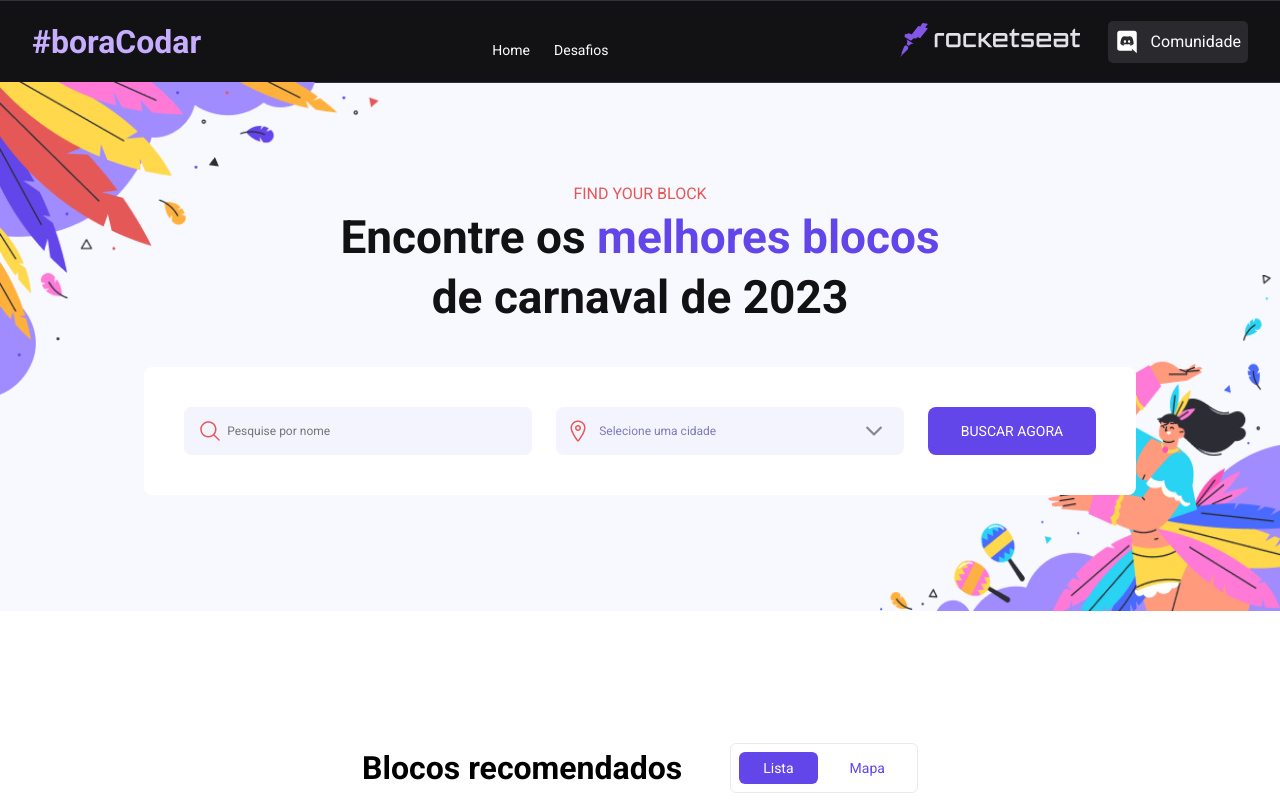
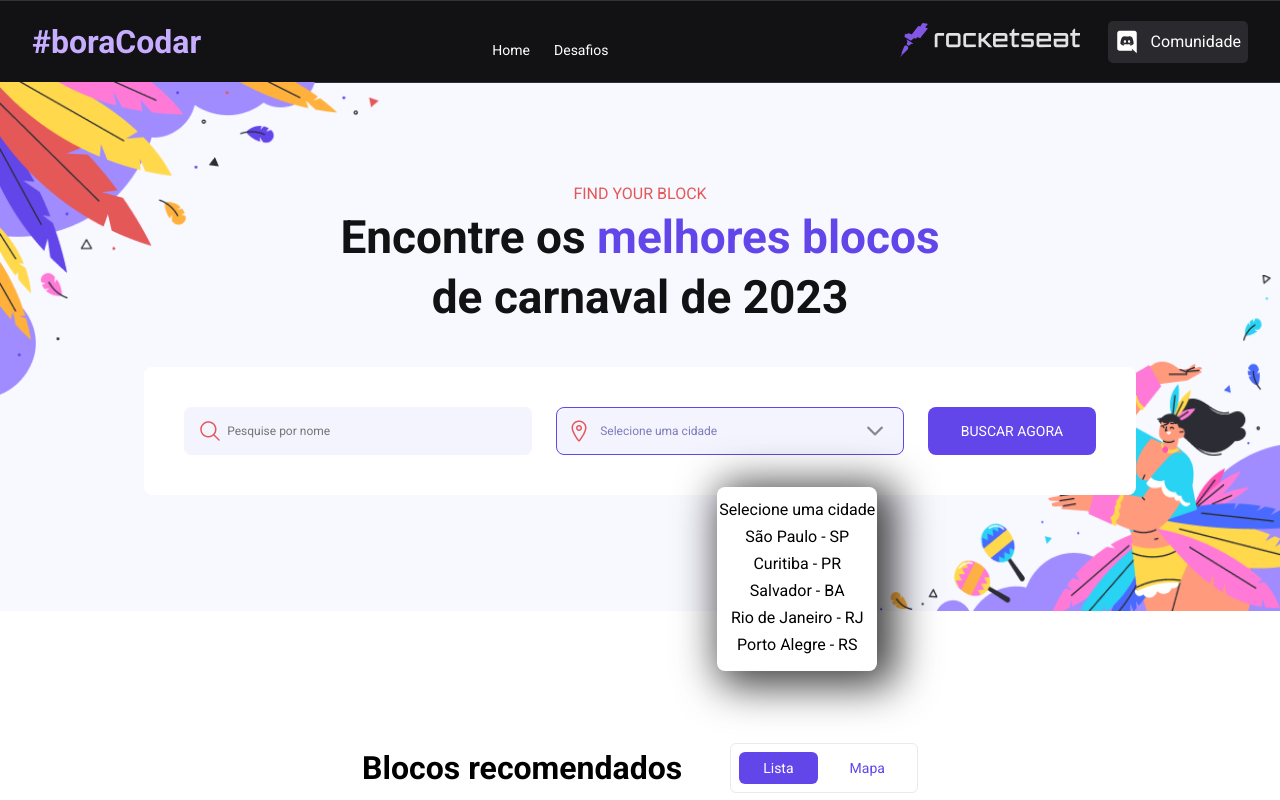
Before and after one commit to Flaviojcf/lets-code, a React (Vite) app: page /challenges/week07 in a window 1280 px wide. Both pictures are taken after a click on the element "Selecione uma cidade". Shown: the top 800 px of the page. Built offline with nearby package versions, Linux system fonts and the light colour scheme.

Commit message:
feat: create all functions to challenge 07

```diff
--- a/src/projects/carnival-block/CarnivalBlock.tsx
+++ b/src/projects/carnival-block/CarnivalBlock.tsx
@@ -17,12 +17,20 @@ import dbCarnival from "./db/carnival.json";
 export function CarnivalBlockProject() {
   const [text, setText] = useState("");
   const [filter, setFilter] = useState("");
+  const [filterLocale, setFilterLocale] = useState("Selecione uma cidade")
+  const [isHidden, setIsHidden] = useState(true)
+  const [locale, setLocale] = useState('')
 
   function handleSearch() {
     setFilter(text);
+    if(locale) {
+      setFilterLocale(locale);
+    } else {
+      setFilterLocale("Selecione uma cidade");
+    }
   }
 
-  function teste() {}
+
 
   return (
     <Container>
@@ -46,16 +54,15 @@ export function CarnivalBlockProject() {
                 value={text}
               />
             </FilterByName>
-            <FilterByCity onClick={teste}>
-              <p>Selecione uma cidade</p>
-              <OptionGroudContainer>
-                {dbCarnival.map((carnivalLocale) => {
-                  return (
-                    <OptionGroudContainer>
-                      {carnivalLocale.locale}
-                    </OptionGroudContainer>
-                  );
-                })}
+            <FilterByCity isHidden={isHidden} onClick={()=>setIsHidden(!isHidden)}>
+              {locale ? <p>{locale}</p> : <p>Selecione uma cidade</p>}
+              <OptionGroudContainer isHidden={isHidden}>
+              <option onClick={()=>setLocale('Selecione uma cidade')}>Selecione uma cidade</option>
+                <option onClick={()=>setLocale('São Paulo - SP')}>São Paulo - SP</option>
+                <option onClick={()=>setLocale('Curitiba - PR')}>Curitiba - PR</option>
+                <option onClick={()=>setLocale('Salvador - BA')}>Salvador - BA</option>
+                <option onClick={()=>setLocale('Rio de Janeiro - RJ')}>Rio de Janeiro - RJ</option>
+                <option onClick={()=>setLocale('Porto Alegre - RS')}>Porto Alegre - RS</option>
               </OptionGroudContainer>
             </FilterByCity>
 
@@ -63,7 +70,7 @@ export function CarnivalBlockProject() {
           </SearchHeaderContent>
         </HeaderContent>
       </HeaderCarnival>
-      <BlocksComponent filter={filter} />
+      <BlocksComponent filter={filter} locale={filterLocale} />
     </Container>
   );
 }
--- a/src/projects/carnival-block/components/BlocksComponent/BlocksComponent.tsx
+++ b/src/projects/carnival-block/components/BlocksComponent/BlocksComponent.tsx
@@ -18,19 +18,32 @@ interface dbCarnivalType {
 
 interface BlocksComponentInterface {
   filter: string;
+  locale: string;
 }
 
-export function BlocksComponent({ filter }: BlocksComponentInterface) {
+export function BlocksComponent({ filter, locale }: BlocksComponentInterface) {
   const [carnivalBlocks, setCarnivalBlokcs] = useState<dbCarnivalType[]>([]);
+  const [isPurple, setIsPurple] = useState("Lista");
+
 
   useEffect(() => {
     setCarnivalBlokcs(dbCarnival);
     handleSearch();
-  }, [filter]);
+  }, [filter, locale]);
 
   function handleSearch() {
-    const db = dbCarnival.filter((db) => db.title.toUpperCase().includes(filter.toUpperCase()));
-    setCarnivalBlokcs(db);
+    if (locale !== "Selecione uma cidade") {
+      const db = dbCarnival.filter((db) => db.locale === locale);
+      const dbTeste = db.filter((db) =>
+        db.title.toUpperCase().includes(filter.toUpperCase())
+      );
+      setCarnivalBlokcs(dbTeste);
+    } else {
+      const dbFilter = dbCarnival.filter((db) =>
+        db.title.toUpperCase().includes(filter.toUpperCase())
+      );
+      setCarnivalBlokcs(dbFilter)
+    }
   }
 
   return (
@@ -38,9 +51,9 @@ export function BlocksComponent({ filter }: BlocksComponentInterface) {
       <TitleBlockContainer>
         <h1>Blocos recomendados</h1>
 
-        <ButtonsTitleBLock>
-          <p>Lista</p>
-          <p>Mapa</p>
+        <ButtonsTitleBLock isPurple={isPurple}>
+          <p onClick={() => setIsPurple("Lista")}>Lista</p>
+          <p onClick={() => setIsPurple("Mapa")}>Mapa</p>
         </ButtonsTitleBLock>
       </TitleBlockContainer>
       <Blocks>
--- a/src/projects/carnival-block/components/BlocksComponent/styles.ts
+++ b/src/projects/carnival-block/components/BlocksComponent/styles.ts
@@ -26,7 +26,11 @@ export const TitleBlockContainer = styled.div`
   }
 `;
 
-export const ButtonsTitleBLock = styled.div`
+interface IButtonsTitle {
+  isPurple : string;
+}
+
+export const ButtonsTitleBLock = styled.div<IButtonsTitle>`
   display: flex;
   align-items: center;
   justify-content: center;
@@ -44,15 +48,17 @@ export const ButtonsTitleBLock = styled.div`
   }
 
   > p:nth-child(1) {
-    background: rgba(98, 70, 234, 1);
+    background: ${(props)=>props.isPurple === 'Lista' ? "rgba(98, 70, 234, 1)" : " "};
     padding: 4px 24px;
     border-radius: 6px;
+    color: ${(props)=>props.isPurple !== 'Lista' ? "rgba(98, 70, 234, 1)" : "white"};
   }
 
   > p:nth-child(2) {
+    background: ${(props)=>props.isPurple === 'Mapa' ? "rgba(98, 70, 234, 1)" : " "};
     padding: 4px 24px;
     border-radius: 6px;
-    color: rgba(98, 70, 234, 1);
+    color: ${(props)=>props.isPurple !== 'Mapa' ? "rgba(98, 70, 234, 1)" : "white"};
   }
 
 
--- a/src/projects/carnival-block/styles.ts
+++ b/src/projects/carnival-block/styles.ts
@@ -146,7 +146,11 @@ export const FilterByName = styled.div`
   }
 `;
 
-export const FilterByCity = styled.div`
+interface IFilterByCity{
+  isHidden: boolean;
+}
+
+export const FilterByCity = styled.div<IFilterByCity>`
   display: flex;
   align-items: center;
   height: 3rem;
@@ -154,6 +158,8 @@ export const FilterByCity = styled.div`
   background: #f4f4ff;
   border-radius: 8px;
   cursor: pointer;
+
+  border: ${(props)=>props.isHidden === true ? 'none' : '1px solid #6246ea '};
 
   > p {
     font-size: 0.75rem;
@@ -164,6 +170,10 @@ export const FilterByCity = styled.div`
 
   > div {
     margin-top: 18rem;
+  }
+
+  &:hover {
+    border: 1px solid #6246ea;
   }
 
   background-image: url("/assets/carnival-block/images/gps.png"),
@@ -180,16 +190,34 @@ export const FilterByCity = styled.div`
 
 `;
 
-export const OptionGroudContainer = styled.div`
-  margin-top: 0.5rem;
+interface IOptionGroudContainer{
+  isHidden: boolean;
+}
+
+export const OptionGroudContainer = styled.optgroup<IOptionGroudContainer>`
+  display: ${(props)=>props.isHidden === true ? 'none' : 'flex'};
+  flex-direction: column;
+  align-items: center;
+  justify-content: center;
+
+  margin-top: 18.5rem;
+  width: 10rem;
+  z-index: 4;
+  gap: 0.5rem;
+
   border-radius: 8px;
-  padding: 0.2rem;
-  box-shadow: 10px 25px 64px -18px rgba(0,0,0,0.75);
-  display: none;
+  background: white;
+  padding: 1rem;
+  box-shadow: 10px 6px 41px 9px rgba(0,0,0,0.75);
 
-  &:hover {
-    color: red;
+  >option:first-child {
+    margin-top: -2rem;
   }
+
+ > option:hover {
+  color: #6246ea;
+
+ }
 
 `;
 
```
